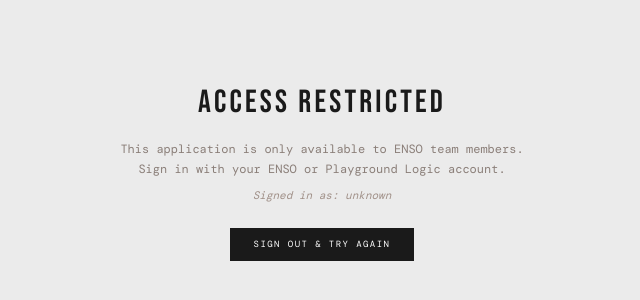
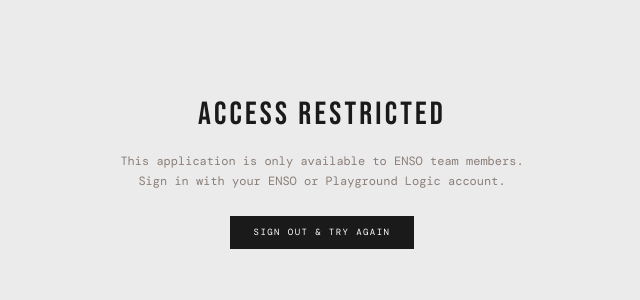
Before and after one commit to scttfrdmn/signal-scout, a Next.js app: page /unauthorized in a window 1280 px wide. Shown: the part 230-530 px from the top of the page, without its empty margins (318-958 px from the left). Built offline with nearby package versions, Linux system fonts and the light colour scheme; no server answers; a web font is replaced by a local one.

Commit message:
security: remove debug email display and dead sign-up route
- Remove currentUser import and email display from /unauthorized page
- Remove /sign-up from public proxy routes (no sign-up page exists)

```diff
--- a/src/app/unauthorized/page.tsx
+++ b/src/app/unauthorized/page.tsx
@@ -1,10 +1,6 @@
 import { SignOutButton } from '@clerk/nextjs'
-import { currentUser } from '@clerk/nextjs/server'
 
-export default async function UnauthorizedPage() {
-  const user = await currentUser()
-  const email = user?.primaryEmailAddress?.emailAddress ?? 'unknown'
-
+export default function UnauthorizedPage() {
   return (
     <div style={{
       display: 'flex', flexDirection: 'column', alignItems: 'center', justifyContent: 'center',
@@ -14,12 +10,9 @@
         <div style={{ fontFamily: "'Bebas Neue', sans-serif", fontSize: 32, letterSpacing: '0.1em', color: '#1a1a1a', marginBottom: 12 }}>
           ACCESS RESTRICTED
         </div>
-        <p style={{ fontSize: 12, color: '#8a7e78', marginBottom: 8, lineHeight: 1.7 }}>
+        <p style={{ fontSize: 12, color: '#8a7e78', marginBottom: 24, lineHeight: 1.7 }}>
           This application is only available to ENSO team members.<br />
           Sign in with your ENSO or Playground Logic account.
-        </p>
-        <p style={{ fontSize: 11, color: '#a09088', marginBottom: 24, fontStyle: 'italic' }}>
-          Signed in as: {email}
         </p>
         <SignOutButton redirectUrl="/sign-in">
           <button style={{
--- a/src/proxy.ts
+++ b/src/proxy.ts
@@ -1,6 +1,6 @@
 import { clerkMiddleware, createRouteMatcher } from "@clerk/nextjs/server";
 
-const isPublicRoute = createRouteMatcher(["/sign-in(.*)", "/sign-up(.*)", "/unauthorized"])
+const isPublicRoute = createRouteMatcher(["/sign-in(.*)", "/unauthorized"])
 
 export default clerkMiddleware(async (auth, req) => {
   if (!isPublicRoute(req)) {
```
Also changed, not shown: 1 other file (tests, documents, lock files or other folders).
